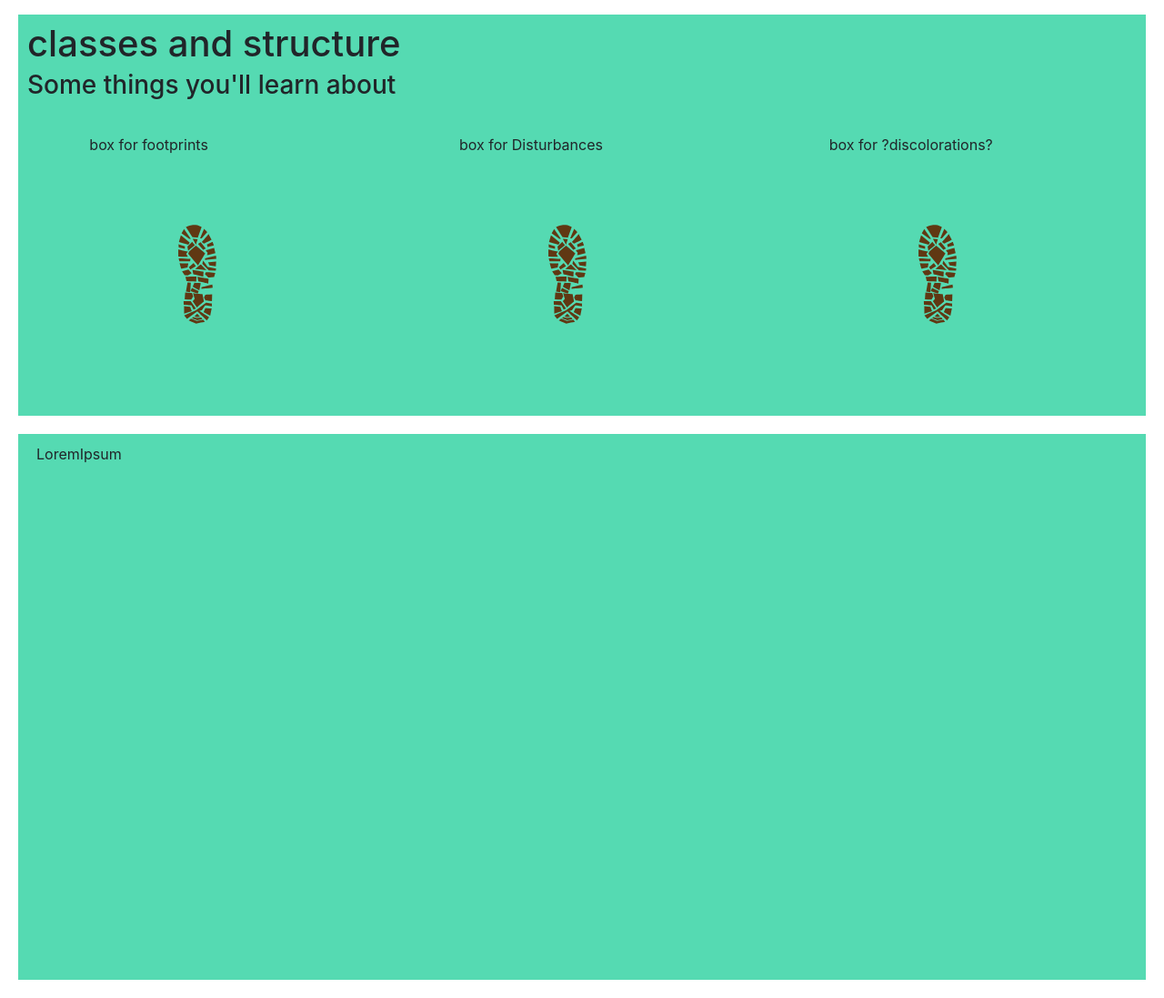
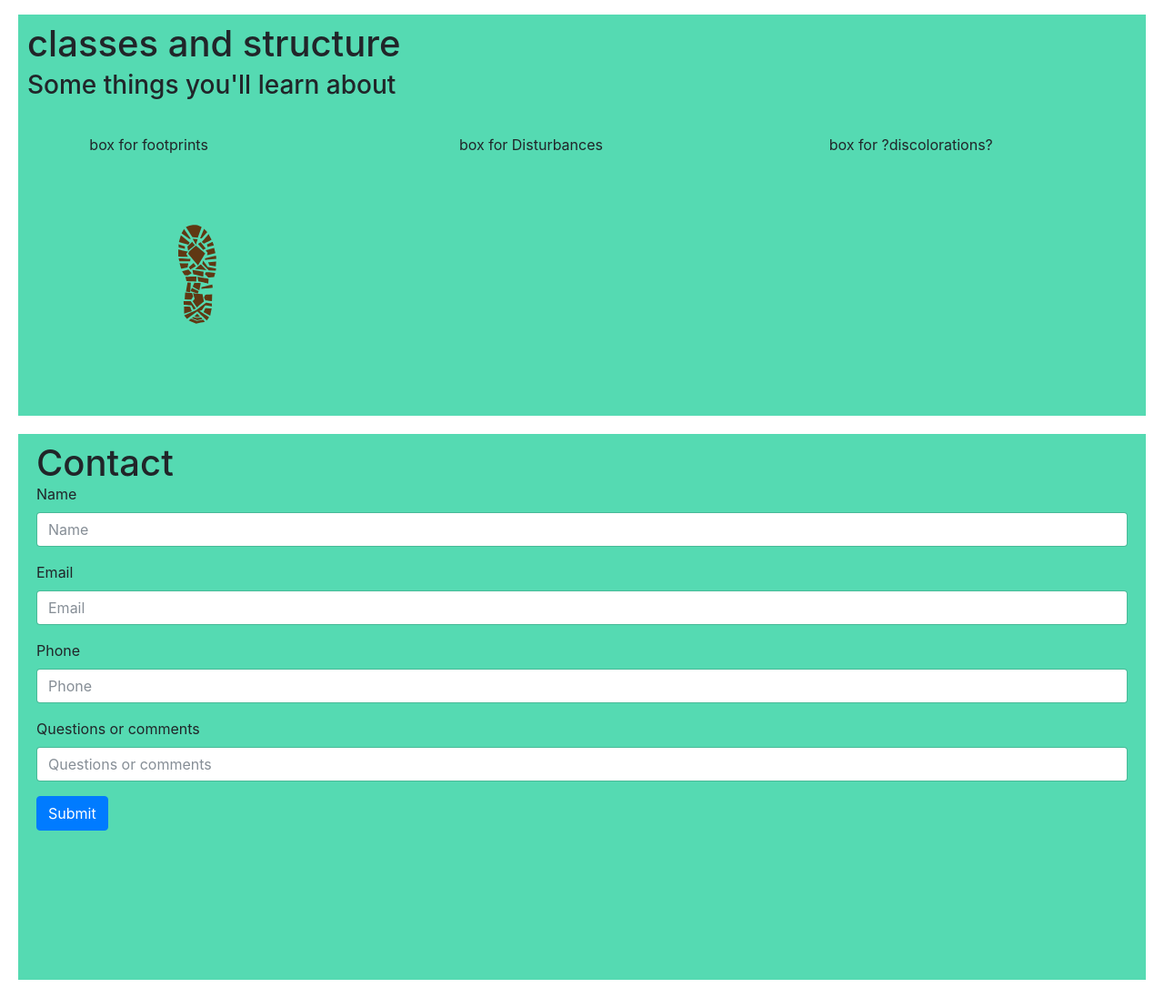
Before and after one commit to josh1919/joes-site, a plain HTML site: page index.html in a window 1280 px wide. Shown: the part 680-1777 px from the top of the page at 91% size. Drawn offline with nearby package versions, Linux system fonts and the light colour scheme.

Commit message:
add basic form structure and some small css changes

```diff
--- a/index.html
+++ b/index.html
@@ -46,31 +46,38 @@
         <h3>Some things you'll learn about</h3>
         <div class='lessons'>
             <!--is in a row only on wider viewports -->
-            <div class="lesson">box for footprints</div>
-            <div class="lesson">box for Disturbances</div>
-            <div class="lesson">box for ?discolorations?</div>
+            <div class="lesson lesson1">box for footprints</div>
+            <div class="lesson lesson2">box for Disturbances</div>
+            <div class="lesson lesson3">box for ?discolorations?</div>
         </div>
     </section>
     <section id="contact" class='intro'>
-        LoremIpsum
+        <h1>Contact</h1>
+        <form>
+            <div class="form-group">
+                <label for="name">Name</label>
+                <input type="text" class="form-control" id="name" placeholder="Name">
+            </div>
+            <div class="form-group">
+                <label for="email">Email</label>
+                <input type="email" class="form-control" id="email" aria-describedby="emailHelp" placeholder="Email">
+                <!-- <small id="emailHelp" class="form-text text-muted">We'll never share your email with anyone else.</small> -->
+            </div>
+            <div class="form-group">
+                <label for="phone">Phone</label>
+                <input type="tel" class="form-control" id="phone" placeholder="Phone">
+            </div>
+            <div class="form-group">
+                <label for="qorc">Questions or comments</label>
+                <input type="text" class="form-control" id="qorc" placeholder="Questions or comments">
+            </div>
+            <button type="submit" class="btn btn-primary">Submit</button>
+        </form>
     </section>
 </body>
-<!-- <script>
-    const menuHover = document.querySelector('.openMenu');
 
-    function menuUp() {
-        console.log('menu hover on mouse enter')
-    }
 
-    function menuClose() {
-        console.log('menu hover on mouse leave')
-    }
-
-    menuHover.addEventListener("mouseenter", menuUp);
-    menuHover.addEventListener("mouseleave", menuClose);
-    menuHover.addEventListener("click", function(){alert('menu will come down on click')}); -->
-</script>
-<!-- TODO: These asset files need to be done using the cdm -->
+<!-- TODO: These asset files need to be done using the cdm This so so I don't have issues when editing offline-->
 <script src="asset_files/jquery-3.2.1.slim.min.js"></script>
 <script src="asset_files/bootstrap.min.js"></script>
 <script src="asset_files/popper.min.js"></script>
--- a/stylesheets/style.css
+++ b/stylesheets/style.css
@@ -1,7 +1,6 @@
 .intro {
     margin: 20px;
-    padding-top: 10px;
-    padding-left: 20px;
+    padding: 10px 20px 10px 20px;
     height: 600px;
     background-color: rgb(85, 218, 178);
 }
@@ -93,8 +92,11 @@ Section: will-learn
     width: 300px;
     margin: 15px;
     padding: 15px;
-    /* background-color: #BADA55; */
-    background:url('../img/bootprint.svg');
-    background-size: 250px 250px;
+}
 
+.lesson1 {
+        /* background-color: #BADA55; */
+        background:url('../img/bootprint.svg');
+        background-size: 250px 250px;
+        background-repeat: no-repeat;
 }
```
